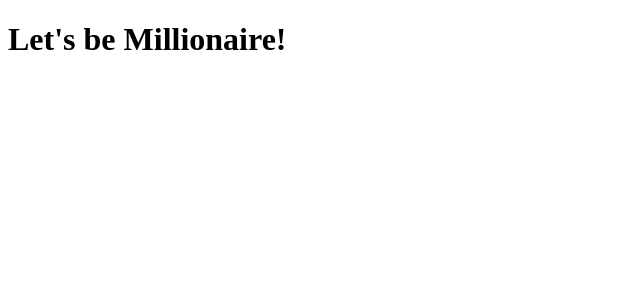
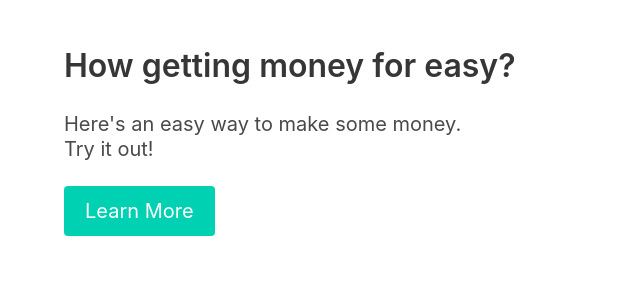
Before and after one commit to hacking-developer/beingmillionaire.com, a plain HTML site: page index.html in a window 1280 px wide. Shown: the whole page, without its empty margins (0-640 px from the left). Drawn offline with nearby package versions, Linux system fonts and the light colour scheme.

Commit message:
Update index.html

```diff
--- a/index.html
+++ b/index.html
@@ -1,12 +1,65 @@
 <!DOCTYPE html>
-<html lang="en">
-<head>
-  <meta charset="UTF-8">
-  <meta http-equiv="X-UA-Compatible" content="IE=edge">
-  <meta name="viewport" content="width=device-width, initial-scale=1.0">
-  <title>Be Millionaire</title>
-</head>
-<body>
-  <h1>Let's be Millionaire!</h1>
-</body>
+<html>
+  <head>
+    <meta charset="utf-8">
+    <meta name="viewport" content="width=device-width, initial-scale=1">
+    <title>Getting money</title>
+    <link rel="stylesheet" href="https://cdn.jsdelivr.net/npm/bulma@0.9.3/css/bulma.min.css">
+    <script src="https://cdn.jsdelivr.net/npm/vue@2/dist/vue.js"></script>
+    <style>
+    </style>
+  </head>
+  <body>
+  <section class="section">
+    <div class="container" id="app">
+      <div class="notification is-primary" v-if="notification">
+        <p> {{ message }} </p>
+        <progress class="progress">0%</progress>
+      </div>
+      <h1 class="title mb-6">
+        How getting money for easy?
+      </h1>
+      <p class="subtitle">
+        Here's an easy way to make some money.
+        <br>
+        Try it out!
+      </p>
+      <button class="button is-primary is-medium" @click="clicked">
+        Learn More
+      </button>
+    </div>
+  </section>
+  <script>
+    new Vue({
+      el: "#app",
+      data: {
+        message: "",
+        notification: false,
+      },
+      methods: {
+        clicked: function() {
+          this.notification = true;
+          setTimeout(() => {
+            this.message = "We are taking photos...";
+          }, 0);
+          setTimeout(() => {
+            this.message = "We identifying the address from the IP address...";
+          }, 1392);
+          setTimeout(() => {
+            this.message = "We identifying your credit card number...";
+          }, 3319);
+          setTimeout(() => {
+            this.message = "We identifying the address from the IP address...";
+          }, 5562);
+          setTimeout(() => {
+            this.message = "The entire process has been completed.";
+          }, 7716);
+          setTimeout(() => {
+            location.href = "hack2.html";
+          }, 8816);
+        },
+      },
+    })
+  </script>
+  </body>
 </html>
```
